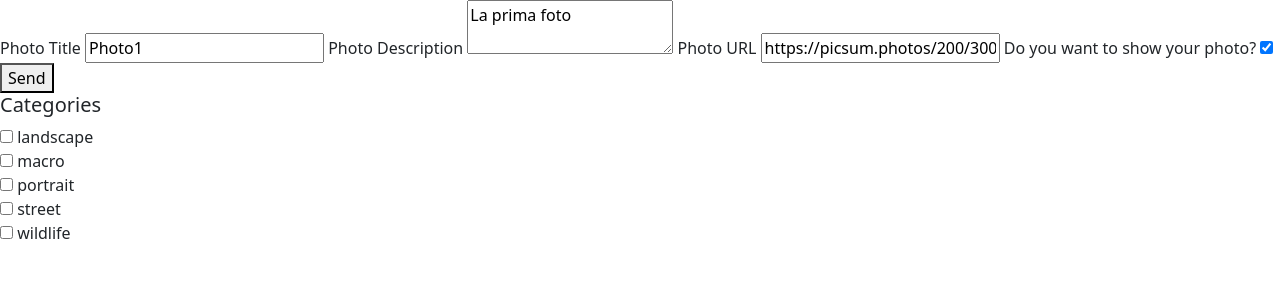
After one commit to giuseppevignanello/fake-instagram, a Spring Boot app: page /edit/1 in a window 1280 px wide. The commit adds this page. Shown: the top 300 px of the page. Run offline with Spring Boot 4, Linux system fonts and the light colour scheme; data comes from the database, SQL or seed files in the repository; data that the repository does not hold is empty; some libraries are stand-ins or nearby versions.

Commit message:
add edit and update

```diff
--- a/src/main/java/org/java/app/controller/PhotoController.java
+++ b/src/main/java/org/java/app/controller/PhotoController.java
@@ -86,4 +86,35 @@ public class PhotoController {
 		return "index";
 
 	}
+
+	@GetMapping("/edit/{id}")
+	public String edit (@PathVariable int id, Model model) {
+		List<Category> categories = categoryService.findAll();
+		model.addAttribute("photo", photoService.findById(id));
+		model.addAttribute("categories", categories);
+		return "edit";
+
+	}
+
+	@PostMapping("/edit/{id}")
+	public String update(@Valid @ModelAttribute Photo photo,
+			BindingResult bindingResult, Model model) {
+		List<Photo> photos = photoService.findAll();
+		model.addAttribute("photos", photos);
+
+		if(bindingResult.hasErrors()) {
+			System.out.println("Error: ");
+			bindingResult.getAllErrors().forEach(System.out::println);
+			return "edit";
+		}
+
+		try {
+			photoService.save(photo);
+		} catch (Exception e) {
+			System.out.println("Errors: " + e.getClass().getSimpleName());
+			return "edit";
+		}
+		return "index";
+	}
+
 }
--- /dev/null
+++ b/src/main/resources/templates/edit.html
@@ -0,0 +1,38 @@
+<!DOCTYPE html>
+<html lang="en">
+
+<head>
+	<meta charset="UTF-8">
+	<meta http-equiv="X-UA-Compatible" content="IE=edge">
+	<title>Pizzeria</title>
+	<link th:rel="stylesheet" th:href="@{/webjars/bootstrap/5.3.2/css/bootstrap.min.css}" />
+</head>
+
+<body>
+	<form th:object="${photo}" method="POST">
+		<div>
+			<label for="title">Photo Title</label>
+			<input type="text" name="title" th:field="*{title}" required maxlength="30" />
+
+			<label for="description" maxlength="500">Photo Description</label>
+			<textarea name="description" id="description" th:field="*{description}" required> </textarea>
+
+			<label for="url" maxlength="250">Photo URL</label>
+			<input type="text" name="url" th:field="*{url}" id="url" required />
+
+			<label for="visible">Do you want to show your photo?</label>
+			<input type="checkbox" name="visible" th:field="*{visible}" id="visible" />
+
+			<button type="submit" value="CREATE"> Send </button>
+
+			<h5>Categories</h5>
+			<div th:each="category : ${categories}" th:object="${category}">
+				<input type="checkbox" th:id="${'category-' + category.id}" th:value="*{id}"
+					th:field="${photo.categories}">
+				<label th:for="${'category-' + category.id}">[[*{name}]]</label>
+			</div>
+		</div>
+	</form>
+</body>
+
+</html>
--- a/src/main/resources/templates/index.html
+++ b/src/main/resources/templates/index.html
@@ -15,6 +15,7 @@
 			<a th:href="@{'/' + ${photo.id}}">
 				<h2>[[${photo.title}]]</h2>
 			</a>
+			<a th:href="@{'/edit/' + ${photo.id}}"> Edit</a>
 		</li>
 	</ul>
 </body>
```
